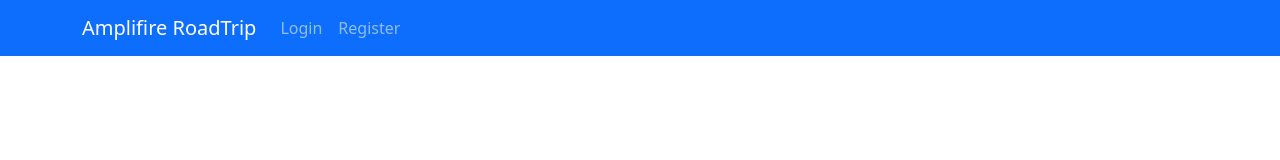
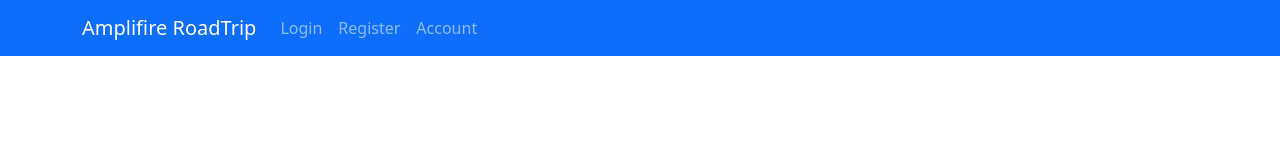
Before and after one commit to Justin-Sherfey/amplifier_roadtrip_webapp, a React (Create React App) app: page / in a window 1280 px wide. Shown: the top 160 px of the page. Built offline with nearby package versions, Linux system fonts and the light colour scheme; no server answers.

Commit message:
User Update WIP

```diff
--- a/src/App.js
+++ b/src/App.js
@@ -1,31 +1,33 @@
-import React, { useState } from "react";
+import React, { useState, useEffect } from "react";
 import "./App.css";
 import { Form, Navbar, Container, Nav, Button } from "react-bootstrap";
 import { useForm } from "react-hook-form";
 import axios from 'axios';
 import "bootstrap/dist/css/bootstrap.min.css";
-import { Routes, Route, Link, Outlet, Navigate } from "react-router-dom";
+import { Routes, Route, Link, Outlet, Navigate, useNavigate } from "react-router-dom";
 
 const urlConnection = "http://localhost:5000/"
 // const urlConnection = "http://amplifireroadtripbeanstalk-env.eba-amdewhu5.us-west-2.elasticbeanstalk.com/"
 
 function App() {
 
-  function redirectIfloggedIn(privateRoute) {
-    return sessionStorage.getItem('jwt') ? <Navigate to="/Homepage" /> : privateRoute;
+  const user = getUserByToken().then(res => { return res.data });
+
+  function redirectLoggedIn(privateRoute) {
+    return user ? <Navigate to="/Homepage" /> : privateRoute;
   }
 
-  function redirectIfLoggedOut(privateRoute) {
-    return !sessionStorage.getItem('jwt') ? <Navigate to="/Login" /> : privateRoute;
+  function redirectBadToken(privateRoute) {
+    return !user ? <Navigate to="/Login" /> : privateRoute;
   }
 
   return (
     <Routes>
       <Route path="/" element={<NavigationBar />}>
         <Route path="HomePage" element={<HomePage />} />
-        <Route path="Login" element={redirectIfloggedIn(<LoginForm />)} />
-        <Route path="Register" element={redirectIfloggedIn(<RegisterForm />)} />
-        <Route path="Account" element={redirectIfLoggedOut(<AccountForm />)} />
+        <Route path="Login" element={redirectLoggedIn(<LoginForm />)} />
+        <Route path="Register" element={redirectLoggedIn(<RegisterForm />)} />
+        <Route path="Account" element={redirectBadToken(<AccountForm />)} />
       </Route >
     </Routes >
   );
@@ -46,7 +48,9 @@ function NavigationBar() {
             <Nav.Link as={Link} to="Register">
               Register
             </Nav.Link>
-            <Link to="Register">Register</Link>
+            <Nav.Link as={Link} to="Account">
+              Account
+            </Nav.Link>
           </Nav>
         </Container>
       </Navbar>
@@ -59,8 +63,41 @@ function HomePage() {
   return (<><h1>Home</h1></>);
 }
 
+
 function AccountForm() {
-  return (<><h1>Account</h1></>);
+  const { register, handleSubmit } = useForm();
+  const [user, setUser] = useState([]);
+
+  useEffect(() => { getUserByToken().then(res => { setUser(res.data) }); }, []);
+
+  const updateUser = data => {
+    axios.put(urlConnection + "users", JSON.stringify(data), {
+      headers: {
+        'Authorization': "Bearer " + sessionStorage.getItem('jwt'),
+        'Content-Type': 'application/json',
+      }
+    })
+      .then(res => {
+        console.log(res);
+        setUser(res.data)
+      })
+  }
+
+  return (
+    <div>
+      <h1>Account:</h1>
+      <p>Username: {user.username}</p>
+      <p>Password: {user.password}</p>
+      <p>UserID: {user.userId}</p>
+      <Form onSubmit={handleSubmit(updateUser)}>
+        <Form.Label>Username:</Form.Label>
+        <Form.Control {...register("username")}></Form.Control>
+        <Form.Label>Password:</Form.Label>
+        <Form.Control {...register("password")}></Form.Control>
+        <Button variant="primary" type="submit">Submit</Button>
+      </Form>
+    </div>
+  );
 }
 
 function RegisterForm() {
@@ -91,6 +128,7 @@ function RegisterForm() {
 }
 
 function LoginForm() {
+  const navigate = useNavigate();
   const { register, handleSubmit } = useForm();
   const loginUser = data => {
     axios.post(urlConnection + "login", JSON.stringify(data), {
@@ -99,6 +137,7 @@ function LoginForm() {
       }
     })
       .then(res => {
+        navigate('/HomePage')
         sessionStorage['jwt'] = res.data.jwt;
       })
   }
@@ -117,4 +156,12 @@ function LoginForm() {
   );
 }
 
+function getUserByToken() {
+  return axios.get(urlConnection + "users", {
+    headers: {
+      'Authorization': "Bearer " + sessionStorage.getItem('jwt')
+    }
+  })
+}
+
 export default App;
```
